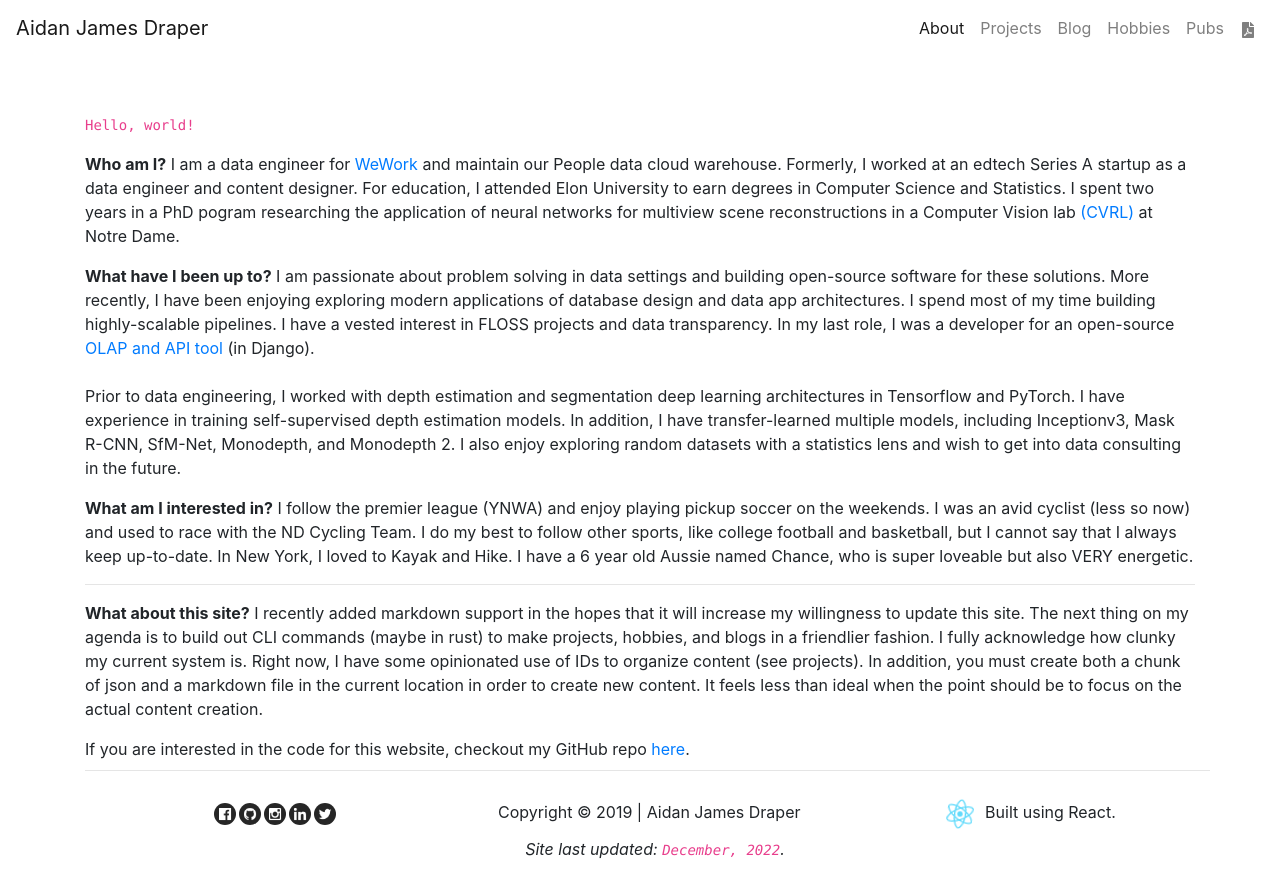
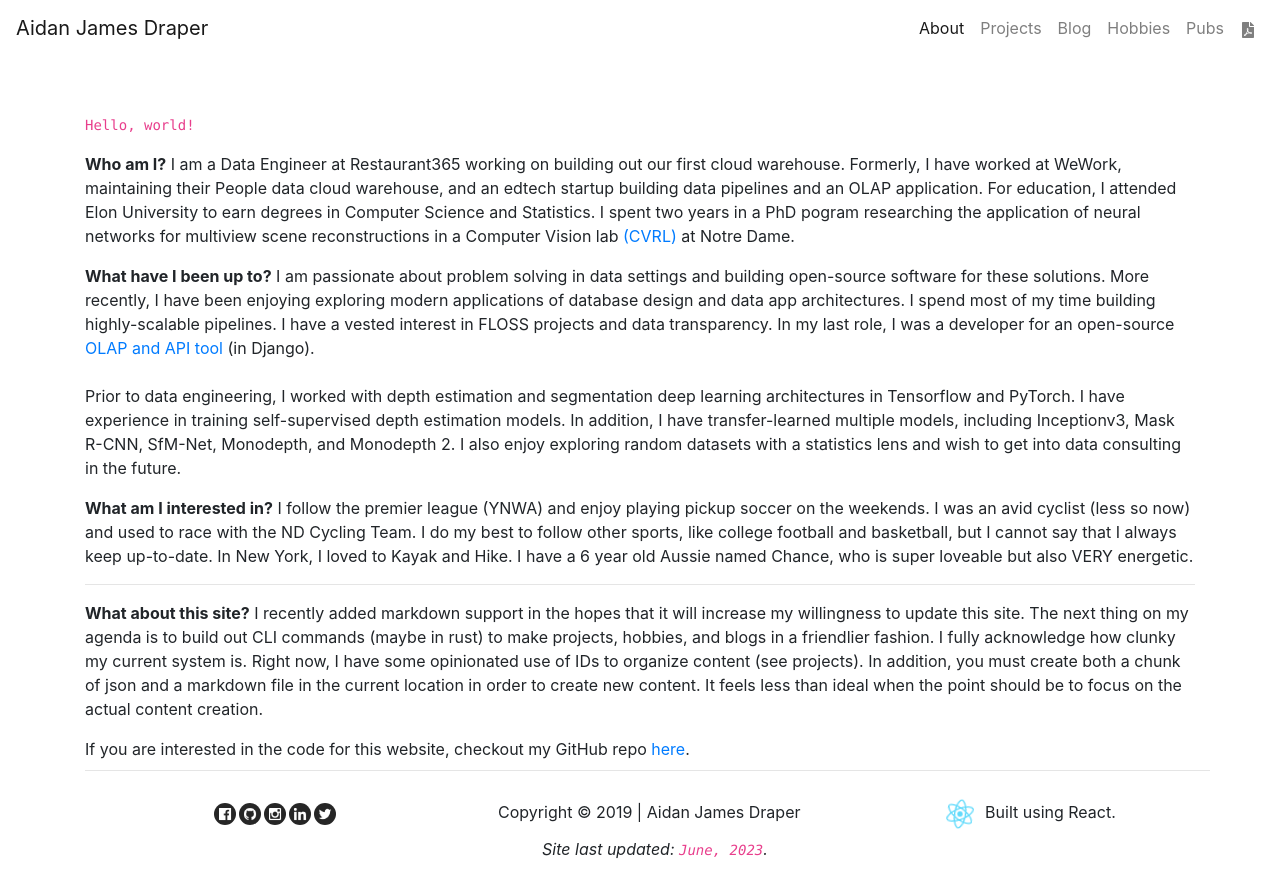
Before and after one commit to adraper2/adraper2.github.io, a React (Create React App) app: page /about in a window 1280 px wide. Built offline with nearby package versions, Linux system fonts and the light colour scheme.

Commit message:
update about job details for 2023

```diff
--- a/src/components/about.js
+++ b/src/components/about.js
@@ -10,8 +10,7 @@ class About extends Component {
             <code>Hello, world!</code>
           </p>
           <p>
-            <b>Who am I?</b> I am a data engineer for
-            <a href="https://wework.com"> WeWork</a> and maintain our People data cloud warehouse. Formerly, I worked at an edtech Series A startup as a data engineer and content designer. For education, I attended Elon University to earn degrees in Computer Science and Statistics. I spent two
+            <b>Who am I?</b> I am a Data Engineer at Restaurant365 working on building out our first cloud warehouse. Formerly, I have worked at WeWork, maintaining their People data cloud warehouse, and an edtech startup building data pipelines and an OLAP application. For education, I attended Elon University to earn degrees in Computer Science and Statistics. I spent two
             years in a PhD pogram researching the application of neural networks for
             multiview scene reconstructions in a Computer Vision lab
             <a href="https://cvrl.nd.edu/"> (CVRL)</a> at Notre Dame.
--- a/src/components/footer.jsx
+++ b/src/components/footer.jsx
@@ -55,7 +55,7 @@ class Footer extends Component {
           />
           Built using React.{" "}
         </div>
-        <div align="center"><p><i>Site last updated: <code>December, 2022</code>.</i></p></div>
+        <div align="center"><p><i>Site last updated: <code>June, 2023</code>.</i></p></div>
       </div>
     );
   }
```
